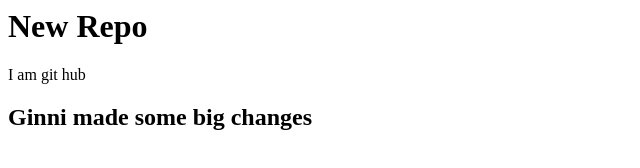
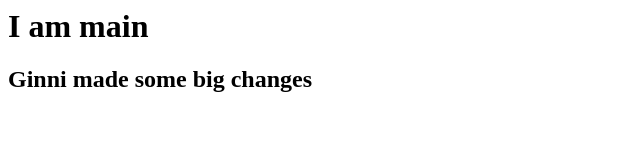
Before and after one commit to thisisginni/Git_Prac2, a plain HTML site: page index.html in a window 1280 px wide. Shown: the whole page, without its empty margins (0-640 px from the left). Drawn offline with Linux system fonts and the light colour scheme.

Commit message:
main branch update

```diff
--- a/index.html
+++ b/index.html
@@ -1,3 +1,2 @@
-<h1>New Repo</h1>
-<p>I am git hub</p>
+<h1> I am main</h1>
 <h2>Ginni made some big changes</h2>
```
